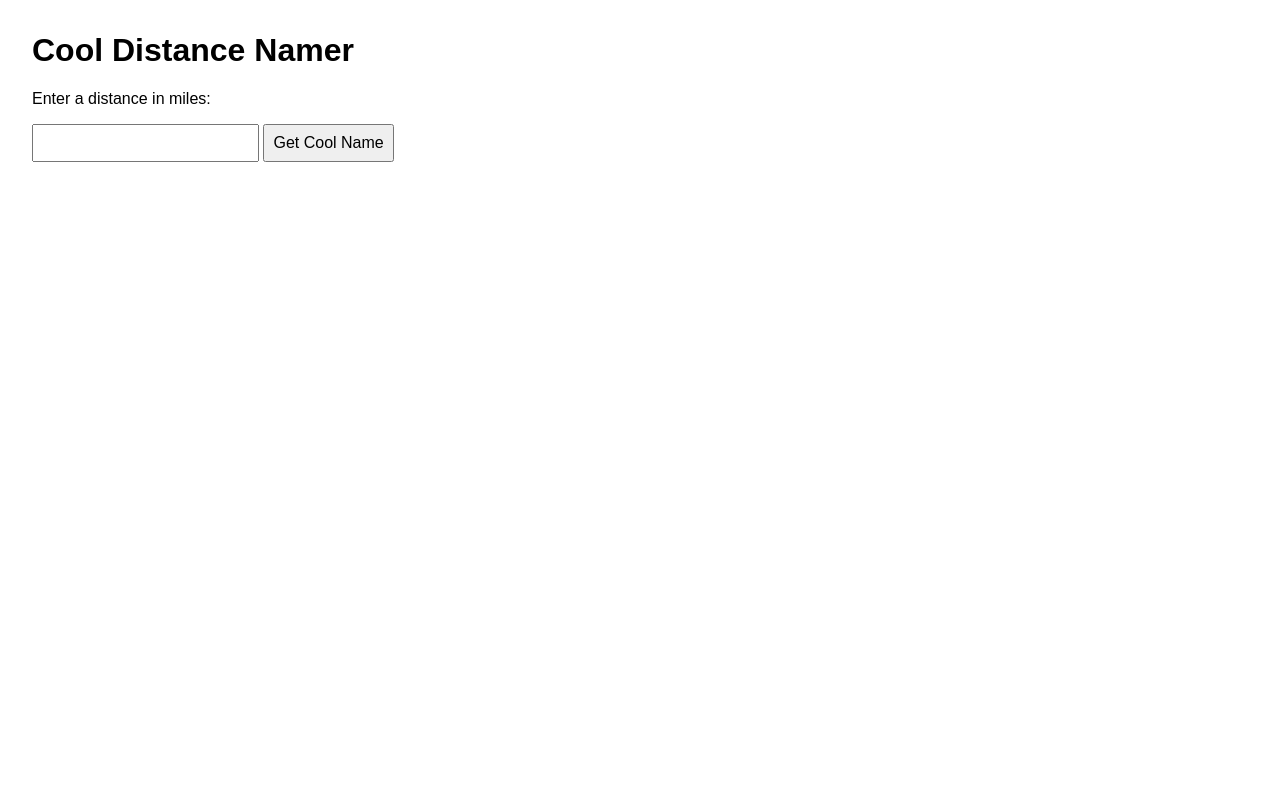
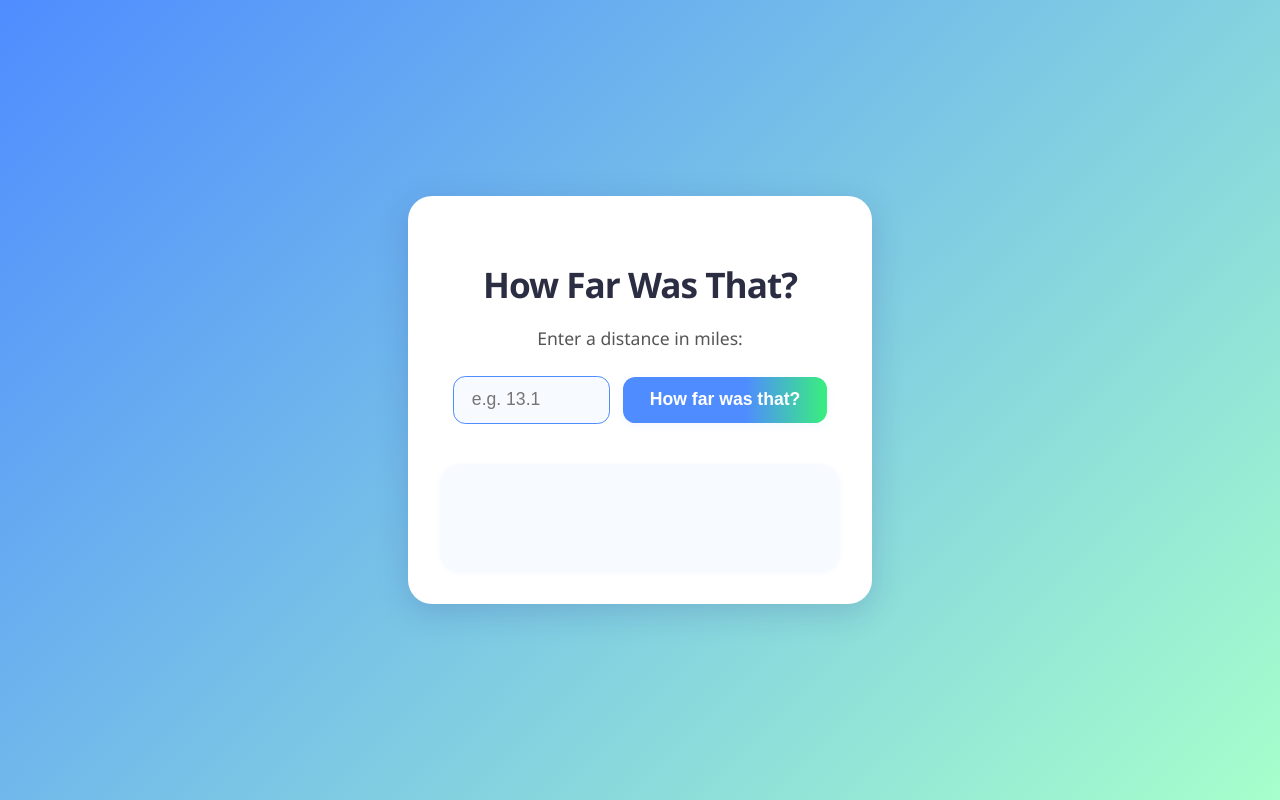
Before and after one commit to ckdake/howfarwasthat.bike, a plain HTML site: page index.html in a window 1280 px wide. Drawn offline with Linux system fonts and the light colour scheme.

Commit message:
First draft

```diff
--- a/index.html
+++ b/index.html
@@ -2,21 +2,103 @@
 <html lang="en">
 <head>
   <meta charset="UTF-8">
-  <title>Cool Distance Namer</title>
+  <title>How Far Was That?</title>
   <style>
-    body { font-family: sans-serif; margin: 2em; }
-    input, button { padding: 0.5em; font-size: 1em; }
-    #output { margin-top: 1em; font-size: 1.2em; }
+    body {
+      font-family: 'Segoe UI', 'Helvetica Neue', Arial, sans-serif;
+      margin: 0;
+      min-height: 100vh;
+      background: linear-gradient(135deg, #4f8cff 0%, #a6ffcb 100%);
+      display: flex;
+      align-items: center;
+      justify-content: center;
+    }
+    .card {
+      background: #fff;
+      border-radius: 1.5em;
+      box-shadow: 0 8px 32px 0 rgba(31, 38, 135, 0.18);
+      padding: 2.5em 2em 2em 2em;
+      max-width: 400px;
+      width: 100%;
+      text-align: center;
+      transition: box-shadow 0.2s;
+    }
+    .card:hover {
+      box-shadow: 0 12px 40px 0 rgba(31, 38, 135, 0.22);
+    }
+    h1 {
+      font-size: 2.2em;
+      margin-bottom: 0.2em;
+      color: #2b2d42;
+      letter-spacing: -1px;
+      font-weight: 700;
+    }
+    p {
+      color: #555;
+      margin-bottom: 1.5em;
+      font-size: 1.1em;
+    }
+    input[type="number"] {
+      padding: 0.7em 1em;
+      font-size: 1.1em;
+      border: 1.5px solid #4f8cff;
+      border-radius: 0.7em;
+      outline: none;
+      margin-right: 0.5em;
+      width: 120px;
+      transition: border 0.2s;
+      background: #f7faff;
+    }
+    input[type="number"]:focus {
+      border: 2px solid #2b2d42;
+      background: #eaf6ff;
+    }
+    button {
+      padding: 0.7em 1.5em;
+      font-size: 1.1em;
+      background: linear-gradient(90deg, #4f8cff 60%, #38ef7d 100%);
+      color: #fff;
+      border: none;
+      border-radius: 0.7em;
+      cursor: pointer;
+      font-weight: 600;
+      box-shadow: 0 2px 8px rgba(79, 140, 255, 0.08);
+      transition: background 0.2s, box-shadow 0.2s;
+    }
+    button:hover {
+      background: linear-gradient(90deg, #38ef7d 0%, #4f8cff 100%);
+      box-shadow: 0 4px 16px rgba(56, 239, 125, 0.12);
+    }
+    #output {
+      margin-top: 2em;
+      font-size: 1.25em;
+      background: #f7faff;
+      border-radius: 1em;
+      padding: 1.2em 1em;
+      min-height: 3em;
+      color: #222;
+      box-shadow: 0 1px 4px rgba(79, 140, 255, 0.07);
+      transition: background 0.2s;
+    }
+    #output strong {
+      color: #4f8cff;
+      font-weight: 700;
+    }
+    @media (max-width: 500px) {
+      .card { padding: 1.2em 0.5em; }
+      h1 { font-size: 1.4em; }
+      input[type="number"] { width: 80px; }
+    }
   </style>
 </head>
 <body>
-  <h1>Cool Distance Namer</h1>
-  <p>Enter a distance in miles:</p>
-  <input type="number" id="distanceInput" step="0.01" min="0">
-  <button onclick="nameDistance()">Get Cool Name</button>
-
-  <div id="output"></div>
-
+  <div class="card">
+    <h1>How Far Was That?</h1>
+    <p>Enter a distance in miles:</p>
+    <input type="number" id="distanceInput" step="0.01" min="0" placeholder="e.g. 13.1">
+    <button onclick="nameDistance()">How far was that?</button>
+    <div id="output"></div>
+  </div>
   <script>
     const events = [
       { name: '100m Sprint', miles: 0.062 },
@@ -51,8 +133,9 @@
 
     function nameDistance() {
       const inputMiles = parseFloat(document.getElementById('distanceInput').value);
+      const outputDiv = document.getElementById('output');
       if (isNaN(inputMiles) || inputMiles <= 0) {
-        document.getElementById('output').innerText = 'Please enter a valid positive number.';
+        outputDiv.innerHTML = '<span style="color:#e63946;font-weight:600;">Please enter a valid positive number.</span>';
         return;
       }
 
@@ -80,13 +163,13 @@
       } else {
         const prefix = validMultipliers[bestMatch.multiplier];
         if (!prefix) {
-          coolName = 'No cool name found';
+          coolName = 'No better name found';
         } else {
           coolName = `${prefix} ${bestMatch.event}`;
         }
       }
 
-      document.getElementById('output').innerHTML = `You entered <strong>${inputMiles.toFixed(2)} miles</strong>.<br>Cool name: <strong>${coolName}</strong>`;
+      outputDiv.innerHTML = `You entered <strong>${inputMiles.toFixed(2)} miles</strong>.<br>That's actually a: <strong>${coolName}</strong>`;
     }
 
     function isSimpler(name1, name2) {
```
Also changed, not shown: .devcontainer/devcontainer.json.
